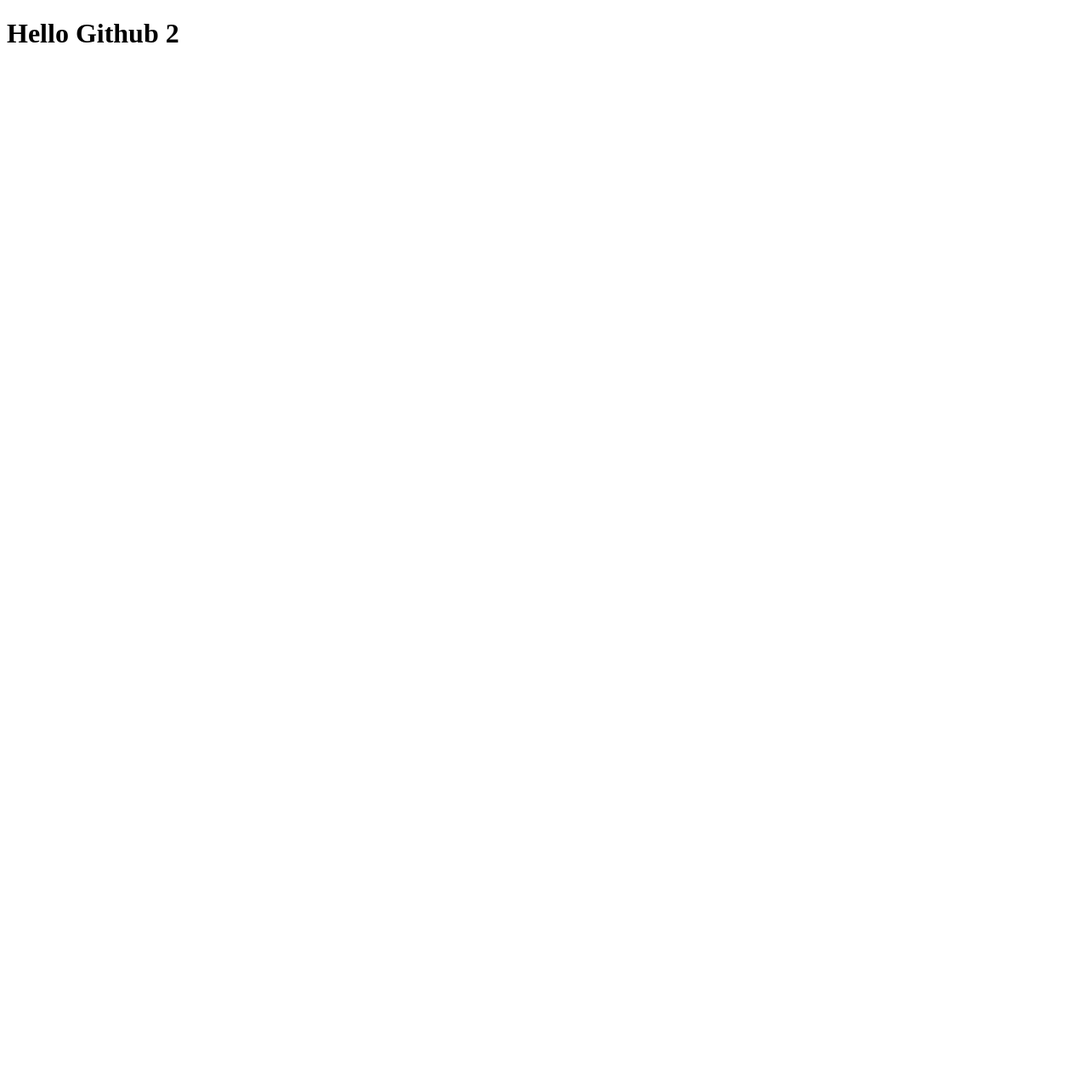
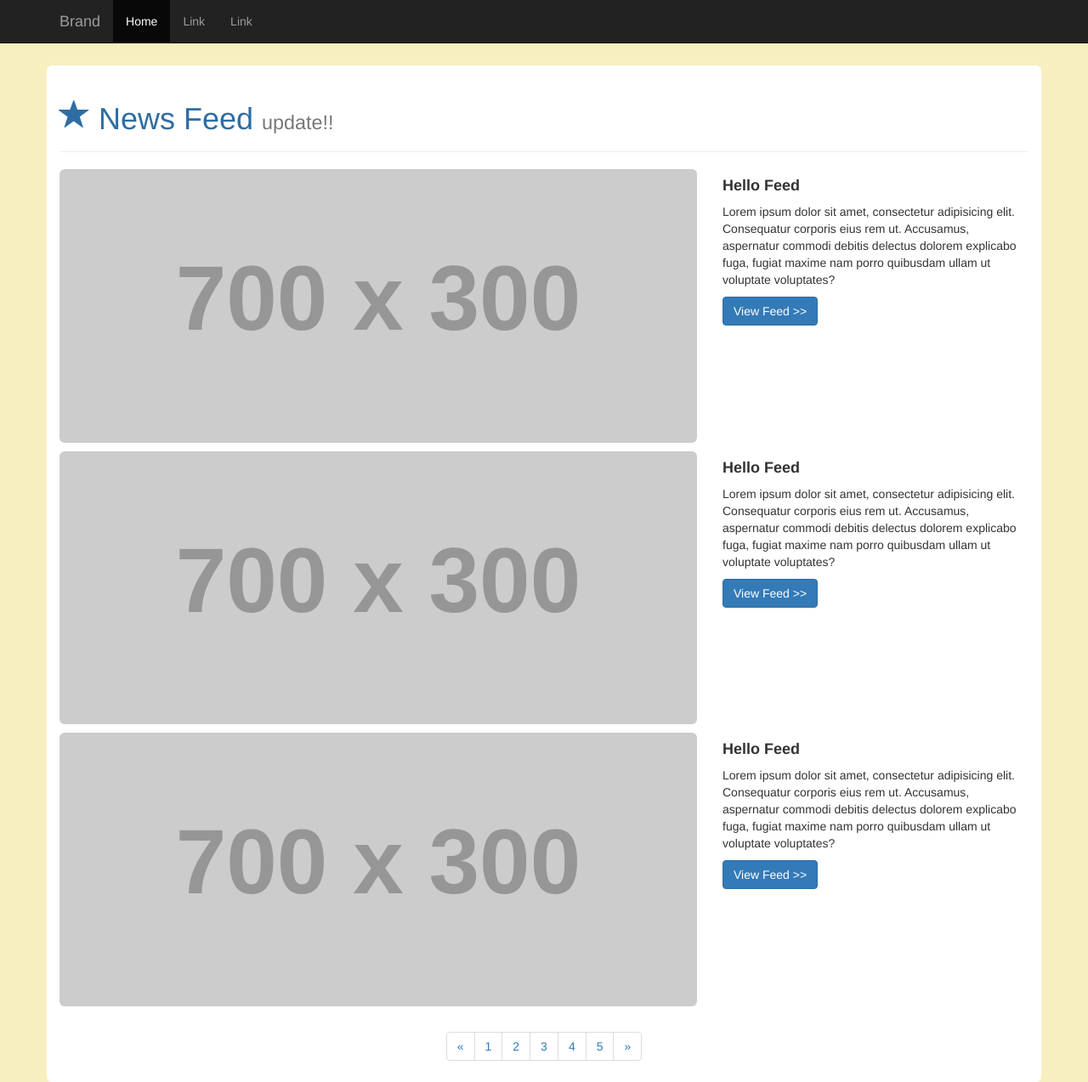
Before and after one commit to kainunka/Home, a website: page index.html in a window 1280 px wide. Shown: the whole page at 85% size. Before the commit the page ends 800 px from the top, so only its background shows below. Drawn offline with nearby package versions, Linux system fonts and the light colour scheme; placeholder pictures from the web are drawn by us.

Commit message:
Edit index

```diff
--- a/index.html
+++ b/index.html
@@ -2,11 +2,111 @@
 <html lang="en">
 <head>
     <meta charset="UTF-8">
+    <link rel="stylesheet" href="bower_components/bootstrap/dist/css/bootstrap.min.css">
     <title>Title</title>
+    <style>
+        h4{
+            font-weight: bold;
+        }
+    </style>
 </head>
-<body>
+<body style="background-color: #f8efc0">
 
-<h1>Hello Github 2</h1>
+<div class="bs-example" data-example-id="inverted-navbar" style="margin-bottom: 6%;">
 
+    <nav class="navbar navbar-inverse navbar-fixed-top ">
+        <div class="container">
+            <div class="navbar-header">
+                <button type="button" class="collapsed navbar-toggle" data-toggle="collapse"
+                        data-target="#bs-example-navbar-collapse-9" aria-expanded="false"><span class="sr-only">Toggle navigation</span>
+                    <span class="icon-bar"></span> <span class="icon-bar"></span> <span class="icon-bar"></span>
+                </button>
+                <a href="#" class="navbar-brand">Brand</a></div>
+            <div class="collapse navbar-collapse" id="bs-example-navbar-collapse-9">
+                <ul class="nav navbar-nav">
+                    <li class="active"><a href="#">Home</a></li>
+                    <li><a href="#">Link</a></li>
+                    <li><a href="#">Link</a></li>
+                </ul>
+            </div>
+        </div>
+    </nav>
+</div>
+
+<div class="container img-rounded" style="background-color: #ffffff;">
+
+    <div class="page-header">
+    <h1 style="color: #2e6da4;"><i class="glyphicon glyphicon-star"></i> News Feed <small>update!!</small></h1>
+    </div>
+
+    <div class="row">
+        <div class="col-sm-6 col-md-8">
+            <img src="http://placehold.it/700x300" alt="" class="img-rounded" width="100%">
+        </div>
+        <div class="col-sm-6 col-md-4">
+            <h4>Hello Feed</h4>
+            Lorem ipsum dolor sit amet, consectetur adipisicing elit. Consequatur corporis eius rem ut. Accusamus,
+            aspernatur commodi debitis delectus dolorem explicabo fuga, fugiat maxime nam porro quibusdam ullam ut
+            voluptate voluptates?
+            <p></p>
+            <a href="#" class="btn btn-primary">View Feed >></a>
+        </div>
+    </div>
+    <p></p>
+    <div class="row">
+        <div class="col-sm-6 col-md-8">
+            <img src="http://placehold.it/700x300" alt="" class="img-rounded" width="100%">
+        </div>
+        <div class="col-sm-6 col-md-4">
+            <h4>Hello Feed</h4>
+            Lorem ipsum dolor sit amet, consectetur adipisicing elit. Consequatur corporis eius rem ut. Accusamus,
+            aspernatur commodi debitis delectus dolorem explicabo fuga, fugiat maxime nam porro quibusdam ullam ut
+            voluptate voluptates?
+            <p></p>
+            <a href="#" class="btn btn-primary">View Feed >></a>
+        </div>
+    </div>
+    <p></p>
+    <div class="row">
+        <div class="col-sm-6 col-md-8">
+            <img src="http://placehold.it/700x300" alt="" class="img-rounded" width="100%">
+        </div>
+        <div class="col-sm-6 col-md-4">
+            <h4>Hello Feed</h4>
+            Lorem ipsum dolor sit amet, consectetur adipisicing elit. Consequatur corporis eius rem ut. Accusamus,
+            aspernatur commodi debitis delectus dolorem explicabo fuga, fugiat maxime nam porro quibusdam ullam ut
+            voluptate voluptates?
+            <p></p>
+            <a href="#" class="btn btn-primary">View Feed >></a>
+        </div>
+    </div>
+    <p></p>
+    <div class="row" align="center">
+        <nav aria-label="Page navigation">
+            <ul class="pagination">
+                <li>
+                    <a href="#" aria-label="Previous">
+                        <span aria-hidden="true">&laquo;</span>
+                    </a>
+                </li>
+                <li><a href="#">1</a></li>
+                <li><a href="#">2</a></li>
+                <li><a href="#">3</a></li>
+                <li><a href="#">4</a></li>
+                <li><a href="#">5</a></li>
+                <li>
+                    <a href="#" aria-label="Next">
+                        <span aria-hidden="true">&raquo;</span>
+                    </a>
+                </li>
+            </ul>
+        </nav>
+    </div>
+
+</div>
+
+
+<script src="bower_components/jquery/dist/jquery.min.js"></script>
+<script src="bower_components/bootstrap/dist/js/bootstrap.min.js"></script>
 </body>
 </html>
```
